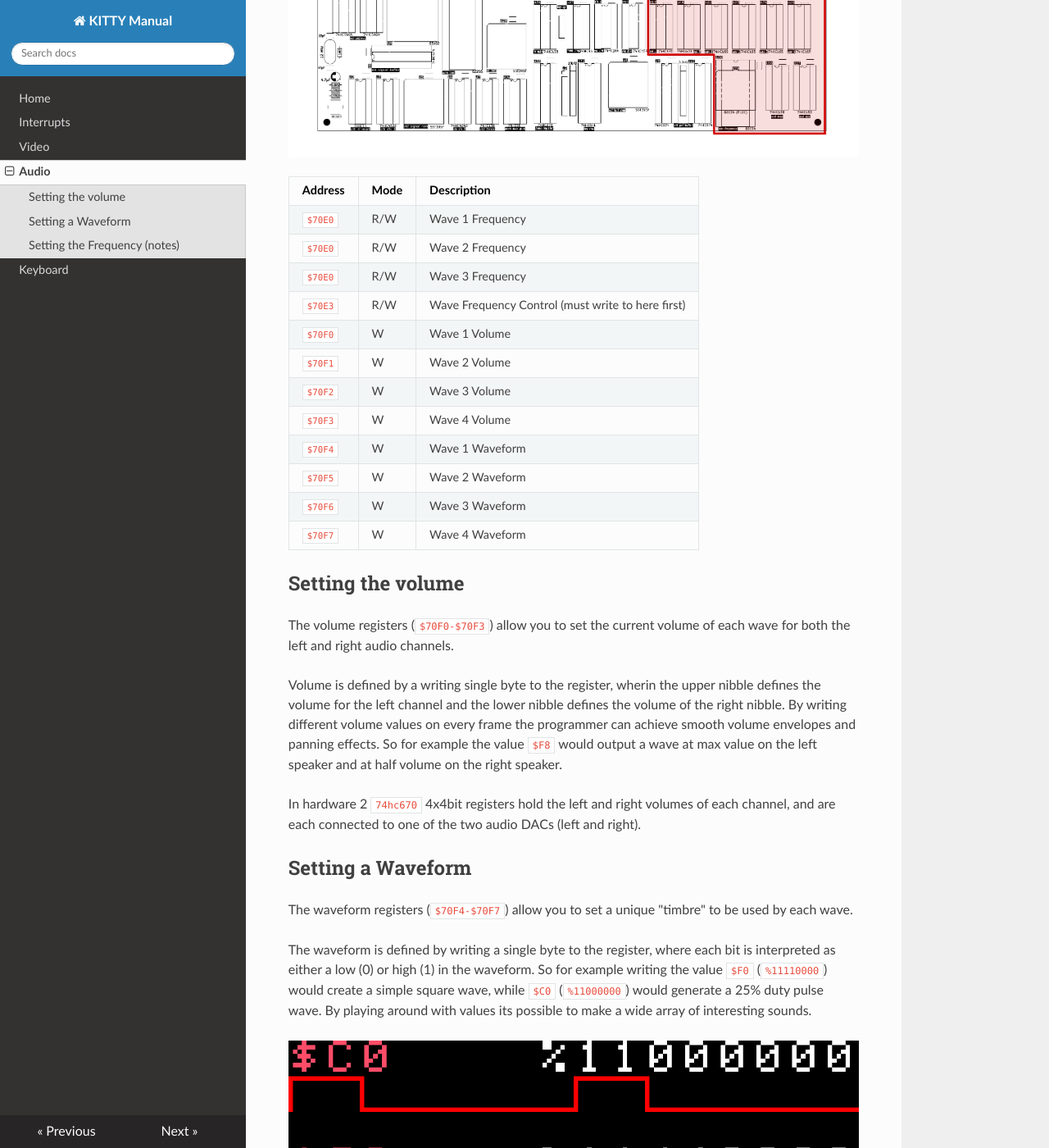
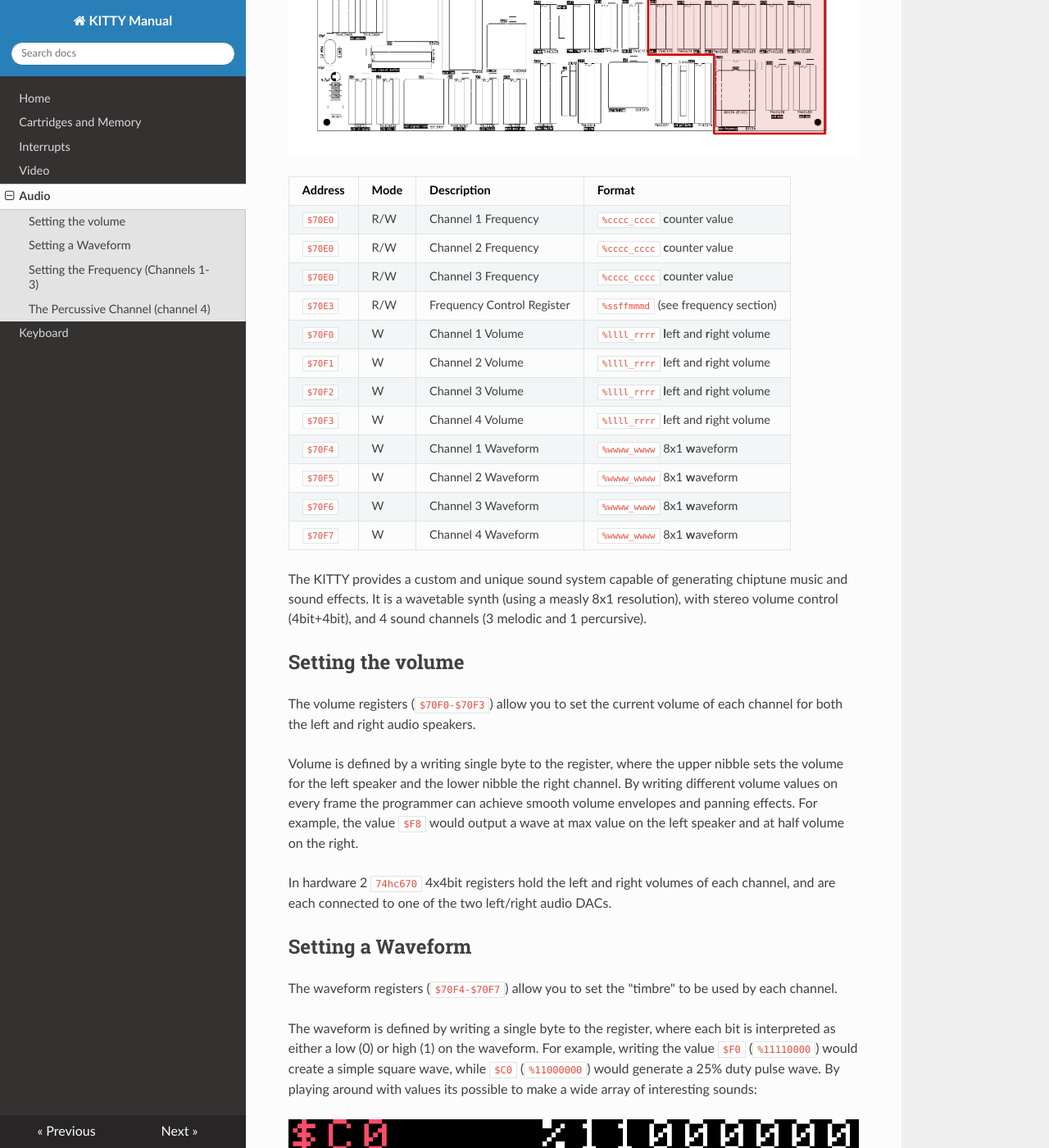
Before and after one commit to smaldragon/KITTY, an MkDocs documentation site: the page built from Docs/docs/audio.md, in a window 1280 px wide and 1400 px high, scrolled down 273 px. Shown: the whole window at 82% size. Built offline with MkDocs 1.6.1, drawn with Linux system fonts in a browser that asks for light colours; nearby versions of some CDN libraries; some of the changed text lies outside the part shown.

Commit message:
update docs

````diff
--- a/Docs/docs/audio.md
+++ b/Docs/docs/audio.md
@@ -2,42 +2,97 @@
 
 ![](board-audio.png)
 
-| Address | Mode | Description |
-|---------|------|-------------|
-| `$70E0` | R/W  | Wave 1 Frequency |
-| `$70E0` | R/W  | Wave 2 Frequency |
-| `$70E0` | R/W  | Wave 3 Frequency |
-| `$70E3` | R/W  | Wave Frequency Control (must write to here first) |
-| `$70F0` |  W   | Wave 1 Volume |
-| `$70F1` |  W   | Wave 2 Volume |
-| `$70F2` |  W   | Wave 3 Volume |
-| `$70F3` |  W   | Wave 4 Volume |
-| `$70F4` |  W   | Wave 1 Waveform |
-| `$70F5` |  W   | Wave 2 Waveform |
-| `$70F6` |  W   | Wave 3 Waveform |
-| `$70F7` |  W   | Wave 4 Waveform |
+| Address | Mode | Description | Format |
+|---------|------|-------------|--------
+| `$70E0` | R/W  | Channel 1 Frequency | `%cccc_cccc` **c**ounter value
+| `$70E0` | R/W  | Channel 2 Frequency | `%cccc_cccc` **c**ounter value
+| `$70E0` | R/W  | Channel 3 Frequency | `%cccc_cccc` **c**ounter value
+| `$70E3` | R/W  | Frequency Control Register | `%ssffmmmd` (see frequency section)
+| `$70F0` |  W   | Channel 1 Volume | `%llll_rrrr` **l**eft and **r**ight volume
+| `$70F1` |  W   | Channel 2 Volume | `%llll_rrrr` **l**eft and **r**ight volume
+| `$70F2` |  W   | Channel 3 Volume | `%llll_rrrr` **l**eft and **r**ight volume
+| `$70F3` |  W   | Channel 4 Volume | `%llll_rrrr` **l**eft and **r**ight volume
+| `$70F4` |  W   | Channel 1 Waveform | `%wwww_wwww` 8x1 **w**aveform
+| `$70F5` |  W   | Channel 2 Waveform | `%wwww_wwww` 8x1 **w**aveform
+| `$70F6` |  W   | Channel 3 Waveform | `%wwww_wwww` 8x1 **w**aveform
+| `$70F7` |  W   | Channel 4 Waveform | `%wwww_wwww` 8x1 **w**aveform
+
+The KITTY provides a custom and unique sound system capable of generating chiptune music and sound effects. It is a wavetable synth (using a measly 8x1 resolution), with stereo volume control (4bit+4bit), and 4 sound channels (3 melodic and 1 percursive).
 
 ## Setting the volume
 
-The volume registers (`$70F0-$70F3`) allow you to set the current volume of each wave for both the left and right audio channels.
+The volume registers (`$70F0-$70F3`) allow you to set the current volume of each channel for both the left and right audio speakers.
 
-Volume is defined by a writing single byte to the register, wherin the upper nibble defines the volume for the left channel and the lower nibble defines the volume of the right nibble. By writing different volume values on every frame the programmer can achieve smooth volume envelopes and panning effects. So for example the value `$F8` would output a wave at max value on the left speaker and at half volume on the right speaker.
+Volume is defined by a writing single byte to the register, where the upper nibble sets the volume for the left speaker and the lower nibble the right channel. By writing different volume values on every frame the programmer can achieve smooth volume envelopes and panning effects. For example, the value `$F8` would output a wave at max value on the left speaker and at half volume on the right.
 
-In hardware 2 `74hc670` 4x4bit registers hold the left and right volumes of each channel, and are each connected to one of the two audio DACs (left and right).
+In hardware 2 `74hc670` 4x4bit registers hold the left and right volumes of each channel, and are each connected to one of the two left/right audio DACs.
 
 ## Setting a Waveform
 
-The waveform registers (`$70F4-$70F7`) allow you to set a unique "timbre" to be used by each wave.
+The waveform registers (`$70F4-$70F7`) allow you to set the "timbre" to be used by each channel.
 
-The waveform is defined by writing a single byte to the register, where each bit is interpreted as either a low (0) or high (1) in the waveform. So for example writing the value `$F0` (`%11110000`) would create a simple square wave, while `$C0` (`%11000000`) would generate a 25% duty pulse wave. By playing around with values its possible to make a wide array of interesting sounds.
+The waveform is defined by writing a single byte to the register, where each bit is interpreted as either a low (0) or high (1) on the waveform. For example, writing the value `$F0` (`%11110000`) would create a simple square wave, while `$C0` (`%11000000`) would generate a 25% duty pulse wave. By playing around with values its possible to make a wide array of interesting sounds:
 
 ![](waves-export.png)
 
-In hardware 4 `74hc165` shift-registers hold each waveform and are clocked in a self-feeding fashion in order to produce sound.
+In hardware 4 `74hc165` shift-registers hold each waveform and are clocked in a self-feeding fashion in order to produce a note.
 
-## Setting the Frequency (notes)
+## Setting the Frequency (Channels 1-3)
 
-The frequency of the melodic channels (1-3) are controlled by a `82c54` tripple timer at `$70E0-$70E3`, this a chip also found in the original IBM PC to control its beeper (along with other non-sound functions). Its programming is unfortunately a bit unintuitive compared to the other sound registers but I will try and explain it here as best I can.
+The frequency of the melodic channels (1-3) are controlled by a `82c54` tripple timer addressable at `$70E0-$70E3`, this is a chip also found in the original IBM PC, where it is used to control its beeper (along with other non-sound functions). Its programming is a bit more complex compared to the other sound registers, but I will try and explain it here as best I can.
 
-Register
-`%01_11_010_0`
+---
+
+Before setting the frequency for any of the melodic channels, one must first write to the frequency control register (`$70E3`), to configure the action to perform (this must be done whenever you want to set a new frequency):
+
+```
+7  bit  0
+---- ----
+SSFFMMMD
+| | |  |
+| | |  |- decimal:
+| | |      0: binary; 1: binary coded decimal
+| | |
+| | |- mode:
+| |   000: interrupt on terminal count
+| |   001: hardware one-shot
+| |   010: rate generator
+| |   011: square wave
+| |   100: software strobe
+| |   101: hardware strobe
+| |
+| |- format:
+|     00: latch counter value, 01: r/w low byte, 10: r/w high byte, 11 r/w low then high bytes
+|
+---- Register Selection (0-3)
+```
+
+Most of these options are not useful for our purpose, typically the configuration used will be **format: 11** (16-bit r/w), **mode: 010** (rate generator), **decimal: 0** (binary mode), or `%xx110100` (`$34` + `$xx`), where the top 2 bits are the register to operate on.
+
+The final frequency of each channel is then derived from the division of a 3Mhz base clock by the counter's 16-bit value, divided by the length of the wavetable (8 steps):
+
+```
+    frequency = 3Mhz / counter n / 8
+```
+Example:
+
+```
+    # Setting a frequency for channel 1 (CapyASM syntax)
+
+    # first set the control register, for channel 0
+    lda %00 + $34
+    sta [$70E3]
+
+    # now write a new frequency value ($9340)
+    lda $40
+    sta [$70E0]
+    lda $93
+    sta [$70E0]
+```
+> **NOTE:** A counter value of 0 is equivelant to 65536, while a counter value of 1 is *illegal* and should not be used.
+
+## The Percussive Channel (channel 4)
+
+Unlike the first 3 "melodic" channels, channel 4 lacks frequency control, and instead uses a fixed frequency of 50hz, which is syncronized with the video circuit.
+
+By carefully writing new wavetable values to this register once per frame (when the screen IRQ is called), it is thus possible to generate simple percussive sounds like white noise and drums.
--- a/Docs/mkdocs.yml
+++ b/Docs/mkdocs.yml
@@ -4,6 +4,7 @@
   - Home: index.md
 # - Power: power.md
 # - Cartridges: cartridge.md
+  - Cartridges and Memory: cartridge.md
   - Interrupts: interrupt.md
   - Video: video.md
   - Audio: audio.md
````
Also changed, not shown: Docs/docs/cartridge.md (+15 -0 lines), Docs/docs/index.md (+4 -2 lines), Docs/docs/keyboard.md (+7 -7 lines), Docs/docs/video.md (+15 -5 lines), Docs/docs/board-carts.png (added), Docs/docs/display.jpg (added), Docs/docs/font-export.png (added), Docs/docs/palette-export.png (added), Docs/docs/palette.png (added), 3 other files.
